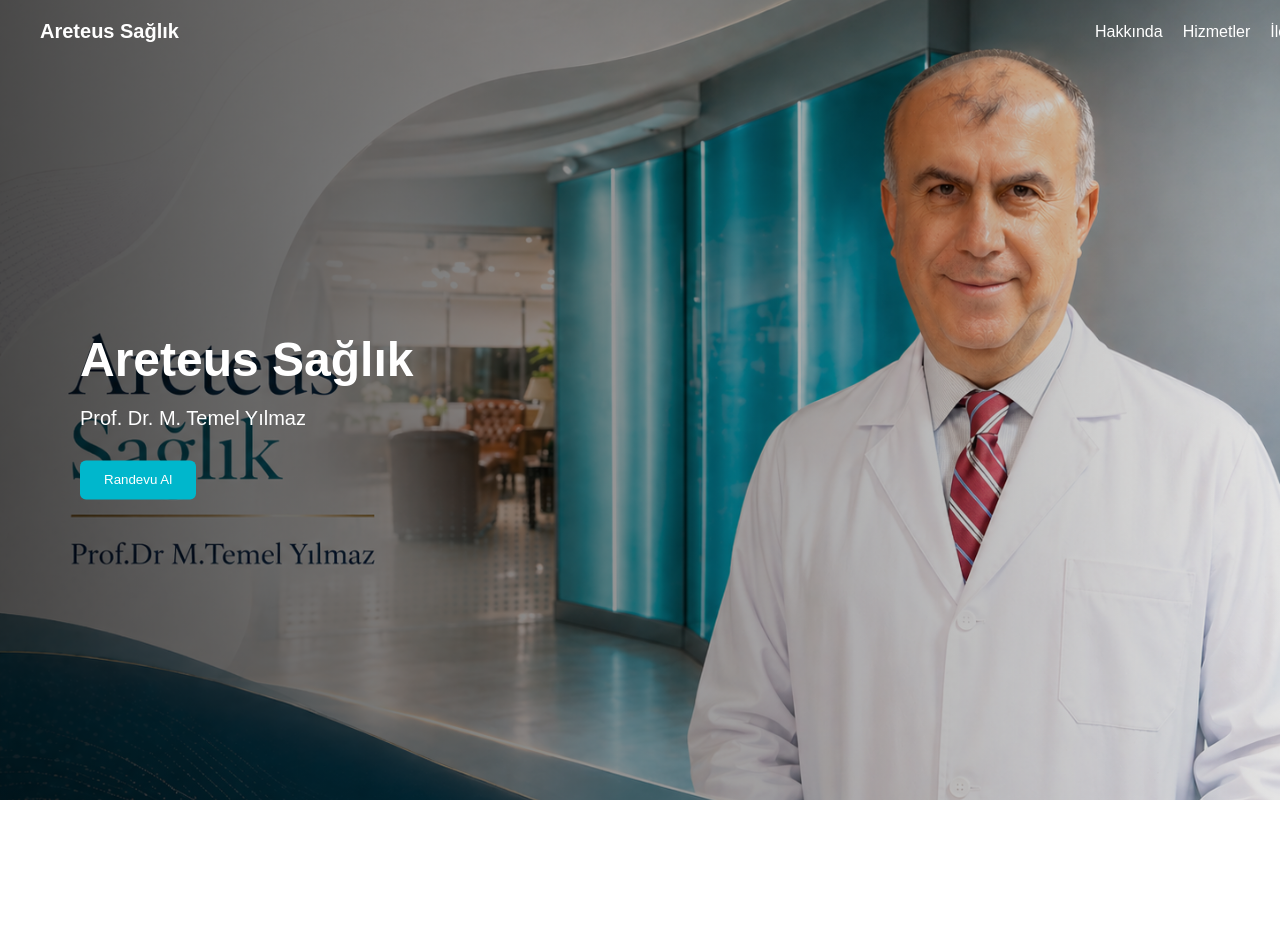
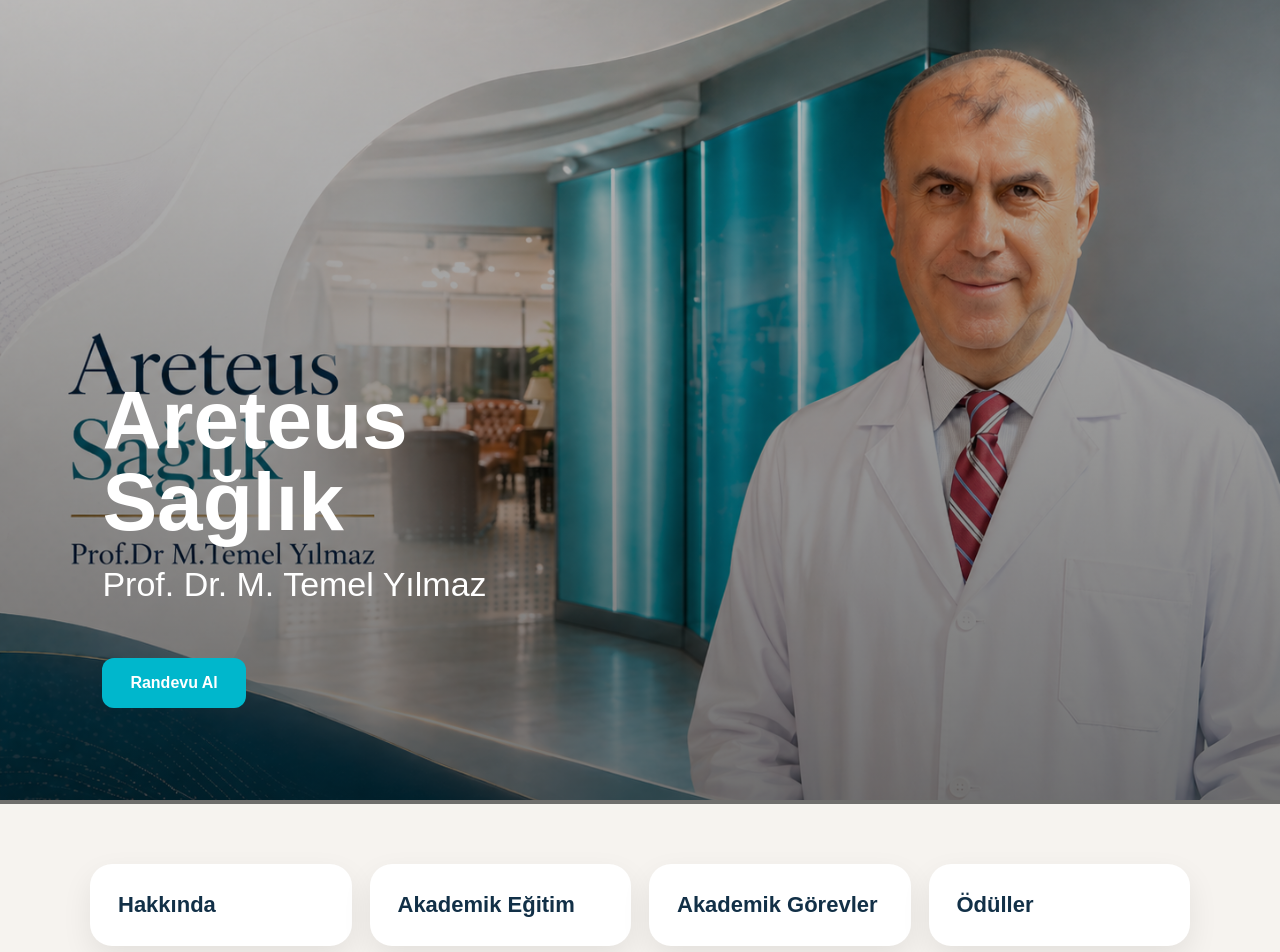
Before and after one commit to profdrtemelyilmazmedya-create/prof-dr-temel-yilmaz, a Next.js app: page / in a window 1280 px wide. Shown: the top 952 px of the page. Before the commit the page ends 800 px from the top, so only its background shows below. Built offline with nearby package versions, Linux system fonts and the light colour scheme.

Commit message:
Update page.tsx

```diff
--- a/app/page.tsx
+++ b/app/page.tsx
@@ -1,97 +1,82 @@
 export default function Home() {
   return (
-    <main style={{ margin: 0, fontFamily: "sans-serif" }}>
-
-      {/* NAVBAR */}
-      <div
-        style={{
-          position: "fixed",
-          top: 0,
-          width: "100%",
-          padding: "20px 40px",
-          display: "flex",
-          justifyContent: "space-between",
-          alignItems: "center",
-          zIndex: 10,
-          color: "white",
-        }}
-      >
-        <div style={{ fontWeight: "bold", fontSize: "20px" }}>
-          Areteus Sağlık
-        </div>
-
-        <div style={{ display: "flex", gap: "20px" }}>
-          <span>Hakkında</span>
-          <span>Hizmetler</span>
-          <span>İletişim</span>
-        </div>
-      </div>
-
-      {/* HERO */}
-      <div
-        style={{
-          position: "relative",
-          height: "100vh",
-          overflow: "hidden",
-        }}
-      >
-        {/* ARKA PLAN */}
+    <main style={{ margin: 0, fontFamily: "Arial, sans-serif", background: "#f6f3ef" }}>
+      <section style={{ position: "relative", minHeight: "100vh", overflow: "hidden" }}>
         <img
           src="/hero.jpg"
-          alt="hero"
+          alt="Areteus Sağlık"
+          style={{ width: "100%", height: "100vh", objectFit: "cover" }}
+        />
+
+        <div
           style={{
-            width: "100%",
-            height: "100%",
-            objectFit: "cover",
+            position: "absolute",
+            inset: 0,
+            background: "linear-gradient(to bottom, rgba(0,0,0,.25), rgba(0,0,0,.55))",
           }}
         />
 
-        {/* GRADIENT OVERLAY */}
         <div
           style={{
             position: "absolute",
-            top: 0,
-            left: 0,
-            width: "100%",
-            height: "100%",
-            background:
-              "linear-gradient(to right, rgba(0,0,0,0.7), rgba(0,0,0,0.1))",
-          }}
-        />
-
-        {/* CONTENT */}
-        <div
-          style={{
-            position: "absolute",
-            top: "50%",
-            left: "80px",
-            transform: "translateY(-50%)",
+            left: "8%",
+            bottom: "12%",
             color: "white",
-            maxWidth: "500px",
+            maxWidth: 560,
           }}
         >
-          <h1 style={{ fontSize: "48px", marginBottom: "20px" }}>
-            Areteus Sağlık
+          <h1 style={{ fontSize: "clamp(44px, 8vw, 82px)", lineHeight: 1, margin: 0 }}>
+            Areteus<br />Sağlık
           </h1>
-
-          <p style={{ fontSize: "20px", marginBottom: "30px" }}>
+          <p style={{ fontSize: "clamp(22px, 4vw, 34px)", marginTop: 22 }}>
             Prof. Dr. M. Temel Yılmaz
           </p>
-
-          <button
+          <a
+            href="#randevu"
             style={{
-              padding: "12px 24px",
-              backgroundColor: "#00b7cc",
-              border: "none",
+              display: "inline-block",
+              marginTop: 20,
+              padding: "16px 28px",
+              background: "#00b7cc",
               color: "white",
-              borderRadius: "6px",
-              cursor: "pointer",
+              textDecoration: "none",
+              borderRadius: 12,
+              fontWeight: 700,
             }}
           >
             Randevu Al
-          </button>
+          </a>
         </div>
-      </div>
+      </section>
+
+      <section style={{ padding: "60px 22px" }}>
+        <div
+          style={{
+            maxWidth: 1100,
+            margin: "0 auto",
+            display: "grid",
+            gridTemplateColumns: "repeat(auto-fit, minmax(220px, 1fr))",
+            gap: 18,
+          }}
+        >
+          {["Hakkında", "Akademik Eğitim", "Akademik Görevler", "Ödüller", "Yayınlar", "Uzmanlık Alanları", "İletişim", "Randevu"].map((item) => (
+            <div
+              key={item}
+              style={{
+                background: "white",
+                padding: 28,
+                borderRadius: 22,
+                boxShadow: "0 12px 30px rgba(0,0,0,.08)",
+                fontSize: 22,
+                fontWeight: 800,
+                color: "#123047",
+              }}
+            >
+              {item}
+            </div>
+          ))}
+        </div>
+      </section>
     </main>
   );
 }
```
